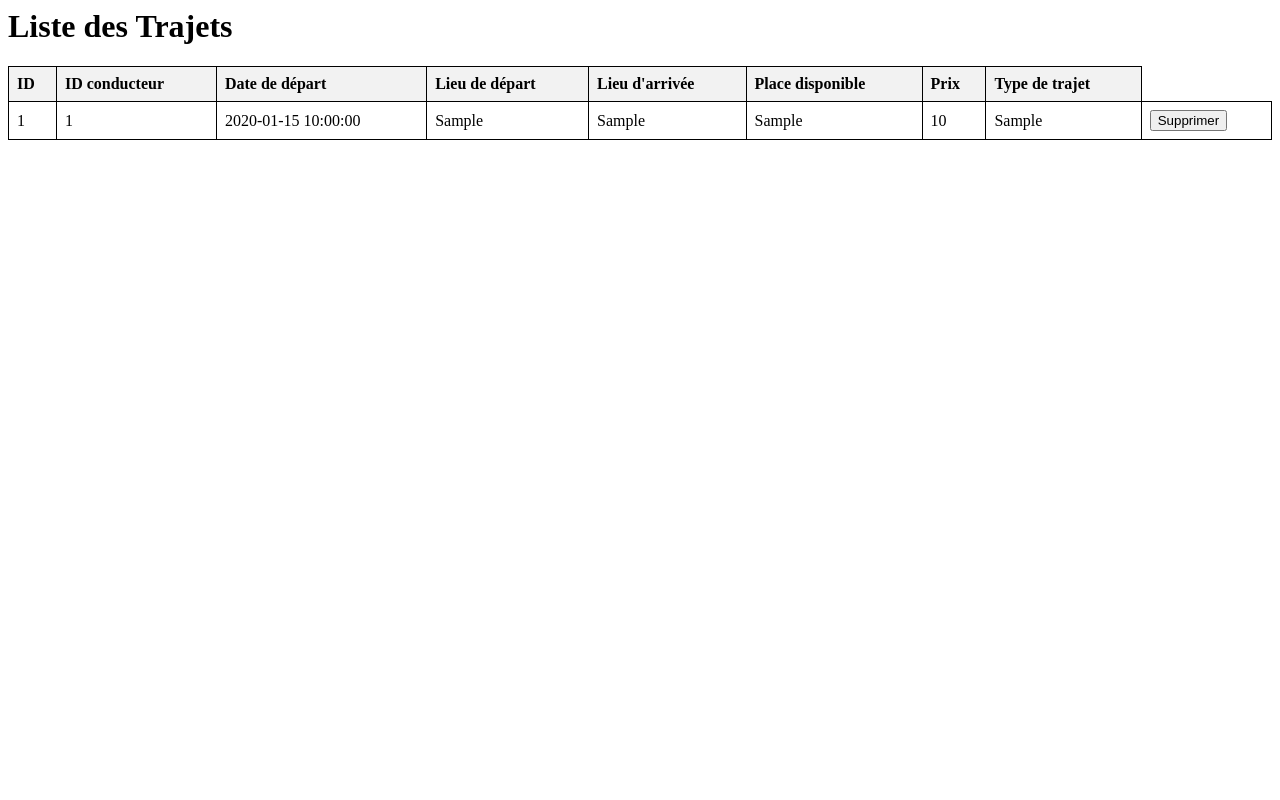
After one commit to NimitzBoy/Blabla-OMNES, a PHP site: page /afficherTrajetsAdmin.php in a window 1280 px wide. The commit adds this page. Run offline with PHP 8.4, Linux system fonts and the light colour scheme; tables that the repository leaves empty or names only in its code hold one stand-in row (values such as "Sample post").

Commit message:
partie admin + connexion des administrateurs

```diff
--- a/CompteAdministrateur.php
+++ b/CompteAdministrateur.php
@@ -1,4 +1,3 @@
-
 <!DOCTYPE html >
 <html lang= "fr">
 <link rel= " stylesheet " href= "BlablaOmnes.css">
@@ -14,9 +13,9 @@
     <div class= " body ">
         <div class="FormulaireRecherche">
         <lu>
-            <li><a href="">Ajouter/modifier/supprimer des Campus</a></li>
+            <li><a href="afficherTrajetsAdmin.php">Gestion des trajets</a></li>
             <li><a href="">Validité Permis de conduire</a></li>
-            <li><a href="">Informations personnels Utilisateurs</a></li>
+            <li><a href="afficherUtilisateursAdmin.php">Gestion des Utilisateurs</a></li>
         </lu>
     </div >
 </body>
--- /dev/null
+++ b/afficherTrajetsAdmin.php
@@ -0,0 +1,87 @@
+<?php
+require_once("config.php");
+?>
+
+<!DOCTYPE html>
+<html lang="fr">
+<head>
+    <meta charset="UTF-8">
+    <meta name="viewport" content="width=device-width, initial-scale=1.0">
+    <title>Liste des Trajets</title>
+    <style>
+        table {
+            width: 100%;
+            border-collapse: collapse;
+        }
+        th, td {
+            border: 1px solid black;
+            padding: 8px;
+            text-align: left;
+        }
+        th {
+            background-color: #f2f2f2;
+        }
+    </style>
+    <script>
+        function confirmDeletion(trajetId) { // fonction de suppression pour les tajets
+            if (confirm('Êtes-vous sûr de vouloir supprimer ce trajet ?')) {
+                document.getElementById('deleteForm-' + trajetId).submit();
+            }
+        }
+    </script>
+</head>
+<body>
+    <h1>Liste des Trajets</h1>
+    <?php
+
+    // Traitement de la suppression
+    if ($_SERVER['REQUEST_METHOD'] == 'POST' && isset($_POST['delete_trajet_id'])) {
+        $deleteUserId = $_POST['delete_trajet_id'];
+        $deleteSql = "DELETE FROM trajet WHERE id_trajet = :id";
+        $deleteStmt = $bdd->prepare($deleteSql);
+        $deleteStmt->bindParam(':id', $deleteUserId, PDO::PARAM_INT);
+        try {
+            $deleteStmt->execute();
+            echo '<p>Trajet supprimé avec succès.</p>';
+        } catch (PDOException $e) {
+            echo '<p>Erreur lors de la suppression du trajet: ' . $e->getMessage() . '</p>';
+        }
+    }
+
+    // Requête SQL pour récupérer les utilisateurs
+    $sql = "SELECT * FROM trajet";
+    try {
+        $stmt = $bdd->query($sql);
+
+        // Vérifier si des utilisateurs sont trouvés
+        if ($stmt->rowCount() > 0) {
+            echo '<table>';
+            echo '<tr><th>ID</th><th>ID conducteur</th><th>Date de départ</th><th>Lieu de départ</th><th>Lieu d\'arrivée</th><th>Place disponible</th><th>Prix</th><th>Type de trajet</th></tr>';
+            while ($row = $stmt->fetch(PDO::FETCH_ASSOC)) {
+                echo '<tr>';
+                echo '<td>' . htmlspecialchars($row['id_trajet']) . '</td>';
+                echo '<td>' . htmlspecialchars($row['conducteur_id']) . '</td>';
+                echo '<td>' . htmlspecialchars($row['date_depart']) . '</td>';
+                echo '<td>' . htmlspecialchars($row['lieu_depart']) . '</td>';
+                echo '<td>' . htmlspecialchars($row['lieu_arrivee']) . '</td>';
+                echo '<td>' . htmlspecialchars($row['places_disponibles']) . '</td>';
+                echo '<td>' . htmlspecialchars($row['prix']) . '</td>';
+                echo '<td>' . htmlspecialchars($row['type_trajet']) . '</td>';
+                echo '<td>';
+                echo '<form id="deleteForm-' . htmlspecialchars($row['id_trajet']) . '" method="POST" style="display:inline;">';
+                echo '<input type="hidden" name="delete_trajet_id" value="' . htmlspecialchars($row['id_trajet']) . '">';
+                echo '<button type="button" onclick="confirmDeletion(' . htmlspecialchars($row['id_trajet']) . ')">Supprimer</button>';
+                echo '</form>';
+                echo '</td>';
+                echo '</tr>';
+            }
+            echo '</table>';
+        } else {
+            echo '<p>Aucun utilisateur trouvé.</p>';
+        }
+    } catch(PDOException $e) {
+        echo "Erreur: " . $e->getMessage();
+    }
+    ?>
+</body>
+</html>
```
Also changed, not shown: afficherUtilisateursAdmin.php (added, +85 -0 lines), verifConnexionPassager.php (+6 -2 lines).
